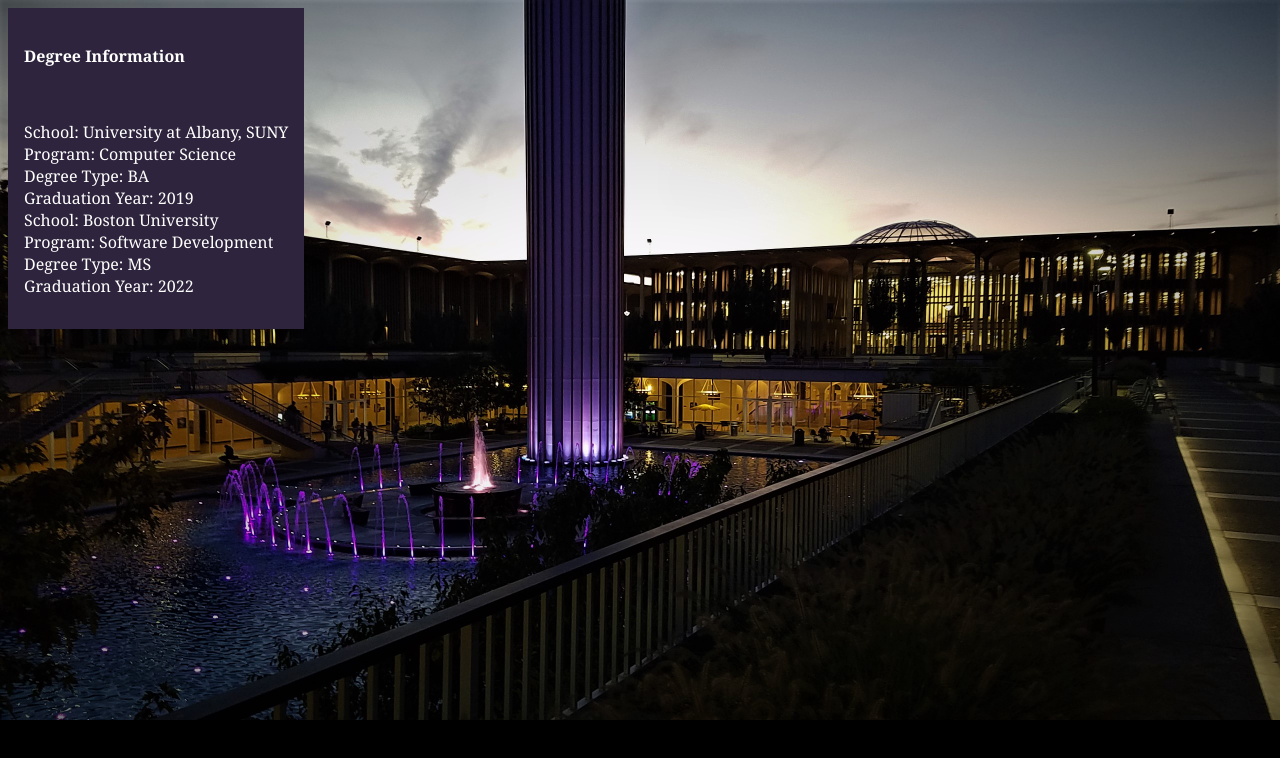
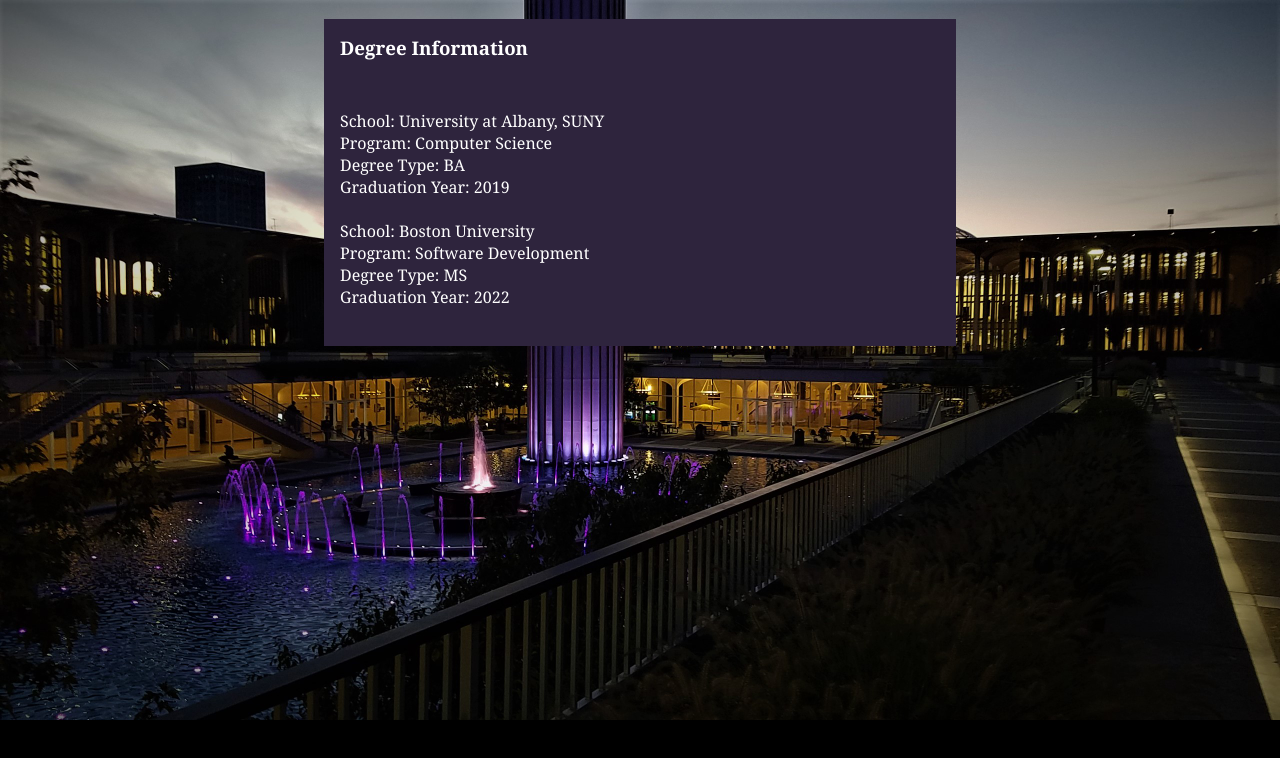
Before and after one commit to nataliebates/nataliebates.github.io, a plain HTML site: page index.html in a window 1280 px wide. Both pictures are taken after a click on the button "Get Degree Information". Drawn offline with Linux system fonts and the light colour scheme.

Commit message:
Attempt at fixing styling

```diff
--- a/index.html
+++ b/index.html
@@ -11,7 +11,7 @@
     <main>
         <button id="button">Get Degree Information</button>
         <div id="degreeInfoDiv">
-          <h4 id="degreeInfoHeader">Degree Information</h4>
+          <h3 id="degreeInfoHeader">Degree Information</h3>
           <p id="degreeInfo"></p>
         </div>
     </main>
--- a/src/index.js
+++ b/src/index.js
@@ -1,9 +1,12 @@
 let degreeInfo = document.getElementById('degreeInfo');
 let degreeInfoDiv = document.getElementById('degreeInfoDiv');
+let button = document.getElementById("button");
 
-let button = document.getElementById("button");
 button.addEventListener("click", getDegrees);
 
+/**
+ * Fetches the Degrees JSON file and processes the response
+ */
 async function getDegrees() {
   await fetch("./src/degrees.json")
     .then(response => response.json())
@@ -11,7 +14,7 @@
       console.log(data);
       degreeInfo.innerHTML = parseData(data);
       button.style.display = "none";
-      degreeInfoDiv.style.display = "inline-block";
+      degreeInfoDiv.style.display = "block";
     })
     .catch(error => {
       console.error('Error:', error);
@@ -29,10 +32,10 @@
   let textToDisplay = "";
 
   degrees.forEach(degree => {
-    let degreeText = `School: ${degree['school']}` +
-                     `<br>Program: ${degree['program']}` +
-                     `<br>Degree Type: ${degree['degreeType']}` +
-                     `<br>Graduation Year: ${degree['graduationYear']}<br>`;
+    let degreeText = `School: ${degree['school']}<br>` +
+                     `Program: ${degree['program']}<br>` +
+                     `Degree Type: ${degree['degreeType']}<br>` +
+                     `Graduation Year: ${degree['graduationYear']}<br><br>`;
     textToDisplay += degreeText;
   });
 
--- a/style.css
+++ b/style.css
@@ -14,6 +14,7 @@
   margin-right: auto;
   margin-top: 15rem;
   background-color: rgb(155, 119, 0);
+  color: rgb(26, 25, 25);
   font-size: 2.5rem;
 }
 
@@ -30,6 +31,7 @@
   margin-left: auto;
   margin-right: auto;
   background-color: rgb(46, 36, 61);
+  width: 50%;
 }
 
 #degreeInfo, #degreeInfoHeader {
```
Also changed, not shown: package.json (deleted, +0 -19 lines).
